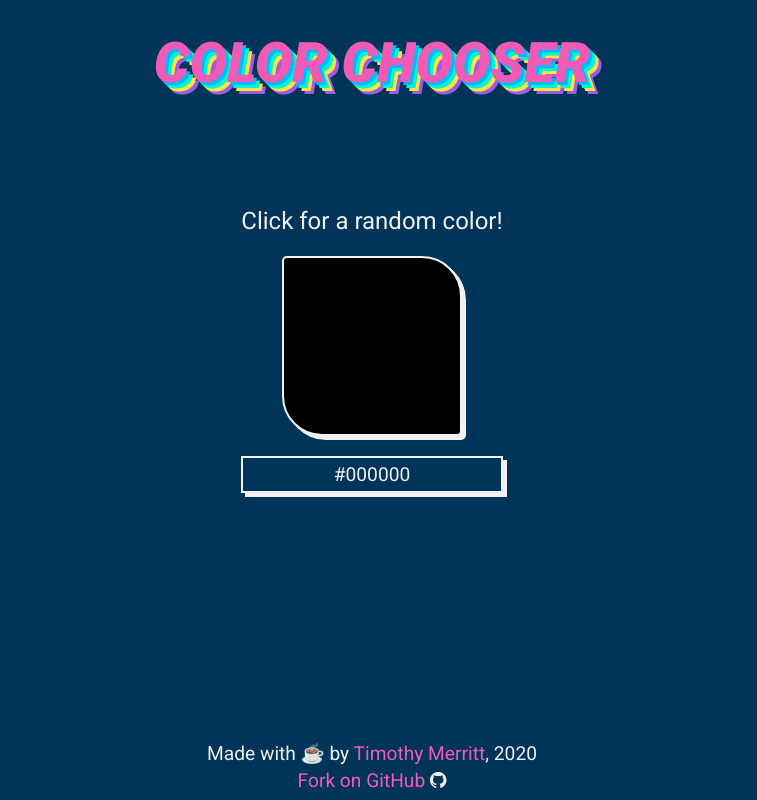
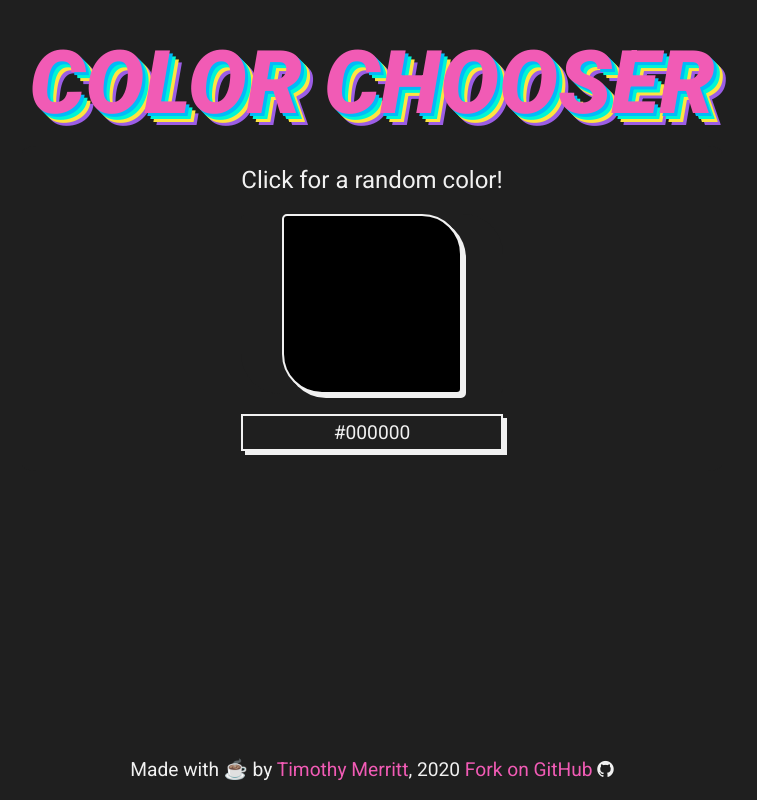
Before and after one commit to timmybytes/color-chooser, a React (Create React App) app: page / in a window 1280 px wide. Shown: the whole page, without its empty margins (268-1025 px from the left). Built offline with nearby package versions, Linux system fonts and the light colour scheme.

Commit message:
Fix minor layout problems, increase contrast ratio

```diff
--- a/src/components/Footer.jsx
+++ b/src/components/Footer.jsx
@@ -1,23 +1,22 @@
-import React from "react";
+import React from 'react';
 
 function Footer() {
   const year = new Date().getFullYear();
 
   return (
     <>
-      <footer className="footer">
-        Made with{" "}
-        <span role="img" aria-label="coffee cup">
+      <footer className='footer'>
+        Made with{' '}
+        <span role='img' aria-label='coffee cup'>
           ☕
-        </span>{" "}
-        by{" "}
-        <a className="footer__link" href="https://timmybytes.com">
+        </span>{' '}
+        by{' '}
+        <a className='footer__link' href='https://timmybytes.com'>
           Timothy Merritt
         </a>
         , {year}
-        <br />
-        <a className="footer__link" href="https://github.com/timmybytes/color-chooser">
-          {"Fork on GitHub"} <i class="fa fa-github" aria-hidden="true"></i>
+        <a className='footer__link' href='https://github.com/timmybytes/color-chooser'>
+          {' Fork on GitHub'} <i class='fa fa-github' aria-hidden='true'></i>
         </a>
       </footer>
     </>
--- a/src/index.css
+++ b/src/index.css
@@ -12,7 +12,8 @@
 
 @media (min-width: 320px) and (min-height: 568px) {
   .footer {
-    font-size: 1rem;
+    font-size: 0.8rem;
+    padding: 1rem;
   }
 }
 
@@ -24,7 +25,7 @@
 
 .footer .footer__link {
   color: #f15bb5;
-  text-shadow: 1px 1px #003459;
+  text-shadow: 1px 1px #1f1f1f;
   text-decoration: none;
 }
 
@@ -73,10 +74,17 @@
   text-align: center;
   font-style: italic;
   font-weight: 800;
-  font-size: 3.5rem;
+  font-size: 5.5rem;
   color: #f15bb5;
-  background: #003459;
+  background: #1f1f1f;
   text-shadow: 3px 3px #00bbf9, 6px 6px #00f5d4, 9px 9px #fee440, 12px 12px #9b5de5;
+}
+
+@media (min-width: 200px) and (max-width: 500px) {
+  .header .header__title {
+    font-size: 3rem;
+    padding-top: 1rem;
+  }
 }
 
 * {
@@ -89,7 +97,7 @@
   text-align: center;
   font-weight: 400;
   color: #f1f1f1;
-  background: #003459;
+  background: #1f1f1f;
   z-index: 1;
 }
 
@@ -158,30 +166,9 @@
   color: #f1f1f1;
 }
 
-@media (min-width: 320px) and (min-height: 568px) {
-  .header__title {
-    font-size: 3rem;
-    padding: 20px 0 10px;
-  }
-}
-
-@media (min-width: 375px) and (min-height: 667px) {
-  .header__title {
-    font-size: 3.8rem;
-    padding: 50px 0 10px;
-  }
-}
-
-@media (min-width: 375px) and (min-height: 812px) {
-  .header__title {
-    font-size: 3.8rem;
-    padding: 120px 0 10px;
-  }
-}
-
 @media only screen and (min-width: 500px) {
   .card {
-    margin: 80px auto;
+    margin: 0px auto;
   }
   .card .card__color-swatch {
     height: 300px;
@@ -219,8 +206,7 @@
 }
 
 .app {
-  background-color: #003459;
+  background-color: #1f1f1f;
   height: 100vh;
   width: 100vw;
 }
-/*# sourceMappingURL=index.css.map */
--- a/src/sass/_colors.scss
+++ b/src/sass/_colors.scss
@@ -1,7 +1,7 @@
 $ColorLight: #f1f1f1;
 // $ColorDark: #1d1d1d;
-$ColorDark: #003459;
+$ColorDark: #1f1f1f;
 // $ColorBrand: #ee6868;
 $ColorBrand: #f15bb5;
 // $ColorAccent: #307dbd;
-$ColorAccent: #003459;
+$ColorAccent: #1f1f1f;
--- a/src/sass/_footer.scss
+++ b/src/sass/_footer.scss
@@ -1,4 +1,4 @@
-@import "./colors";
+@import './colors';
 
 .footer {
   color: $ColorLight;
@@ -11,7 +11,8 @@
   line-height: 1.4;
   z-index: 1;
   @media (min-width: 320px) and (min-height: 568px) {
-    font-size: 1rem;
+    font-size: 0.8rem;
+    padding: 1rem;
   }
   @media (min-width: 475px) {
     font-size: 1.2rem;
--- a/src/sass/_header.scss
+++ b/src/sass/_header.scss
@@ -1,4 +1,4 @@
-@import "./colors";
+@import './colors';
 
 .header {
   display: flex;
@@ -17,10 +17,6 @@
     max-width: 120px;
     max-height: 120px;
     margin: 0 auto 0 auto;
-    // position: absolute;
-    // top: 20%;
-    // bottom: 25%;
-    // left: 5%;
   }
   .header__title {
     justify-self: left;
@@ -28,9 +24,13 @@
     text-align: center;
     font-style: italic;
     font-weight: 800;
-    font-size: 3.5rem;
+    font-size: 5.5rem;
     color: $ColorBrand;
     background: $ColorDark;
     text-shadow: 3px 3px #00bbf9, 6px 6px #00f5d4, 9px 9px #fee440, 12px 12px #9b5de5;
+    @media (min-width: 200px) and (max-width: 500px) {
+      font-size: 3rem;
+      padding-top: 1rem;
+    }
   }
 }
--- a/src/sass/_queries.scss
+++ b/src/sass/_queries.scss
@@ -1,24 +1,24 @@
-@media (min-width: 320px) and (min-height: 568px) {
-  .header__title {
-    font-size: 3rem;
-    padding: 20px 0 10px;
-  }
-}
-@media (min-width: 375px) and (min-height: 667px) {
-  .header__title {
-    font-size: 3.8rem;
-    padding: 50px 0 10px;
-  }
-}
-@media (min-width: 375px) and (min-height: 812px) {
-  .header__title {
-    font-size: 3.8rem;
-    padding: 120px 0 10px;
-  }
-}
+// @media (min-width: 320px) and (min-height: 568px) {
+//   .header__title {
+//     font-size: 3rem;
+//     padding: 10px 0 10px;
+//   }
+// }
+// @media only screen (max-width: 375px) {
+//   .header__title {
+//     font-size: 3.8rem;
+//     padding: 50px 0 10px;
+//   }
+// }
+// @media (min-width: 375px) and (min-height: 812px) {
+//   .header__title {
+//     font-size: 3.8rem;
+//     padding: 20px 0 10px;
+//   }
+// }
 @media only screen and (min-width: 500px) {
   .card {
-    margin: 80px auto;
+    margin: 0px auto;
     .card__color-swatch {
       height: 300px;
       width: 300px;
```
Also changed, not shown: src/components/App.jsx (+5 -5 lines).
